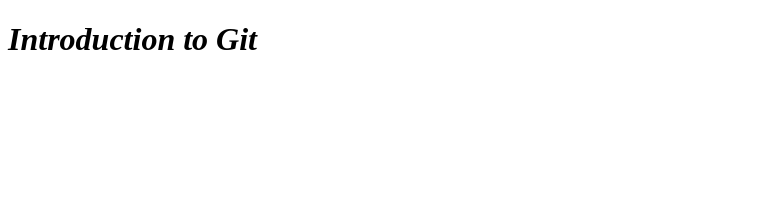
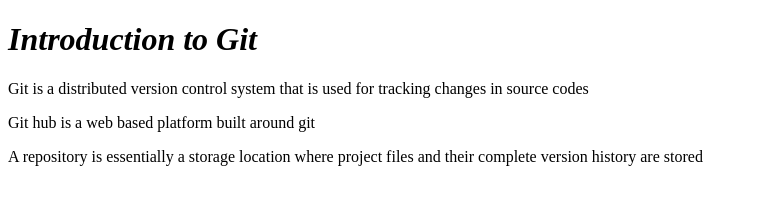
Before and after one commit to sobossreal/branch, a plain HTML site: page index.html in a window 1280 px wide. Shown: the whole page, without its empty margins (0-757 px from the left). Drawn offline with Linux system fonts and the light colour scheme.

Commit message:
added paragraphs

```diff
--- a/index.html
+++ b/index.html
@@ -9,5 +9,11 @@
     <!-- HEADING TAGS -->
     <h1><em>Introduction to Git</em></h1>
 
+    <!-- paragraph tags -->
+    <p>Git is a distributed version control system that is used for tracking changes in source codes</p>
+    <p>Git hub is a web based platform built around git</p>
+    <p>A repository is essentially a storage location where project files and their complete version history are stored</p>
+
+
 </body>
 </html>
```
